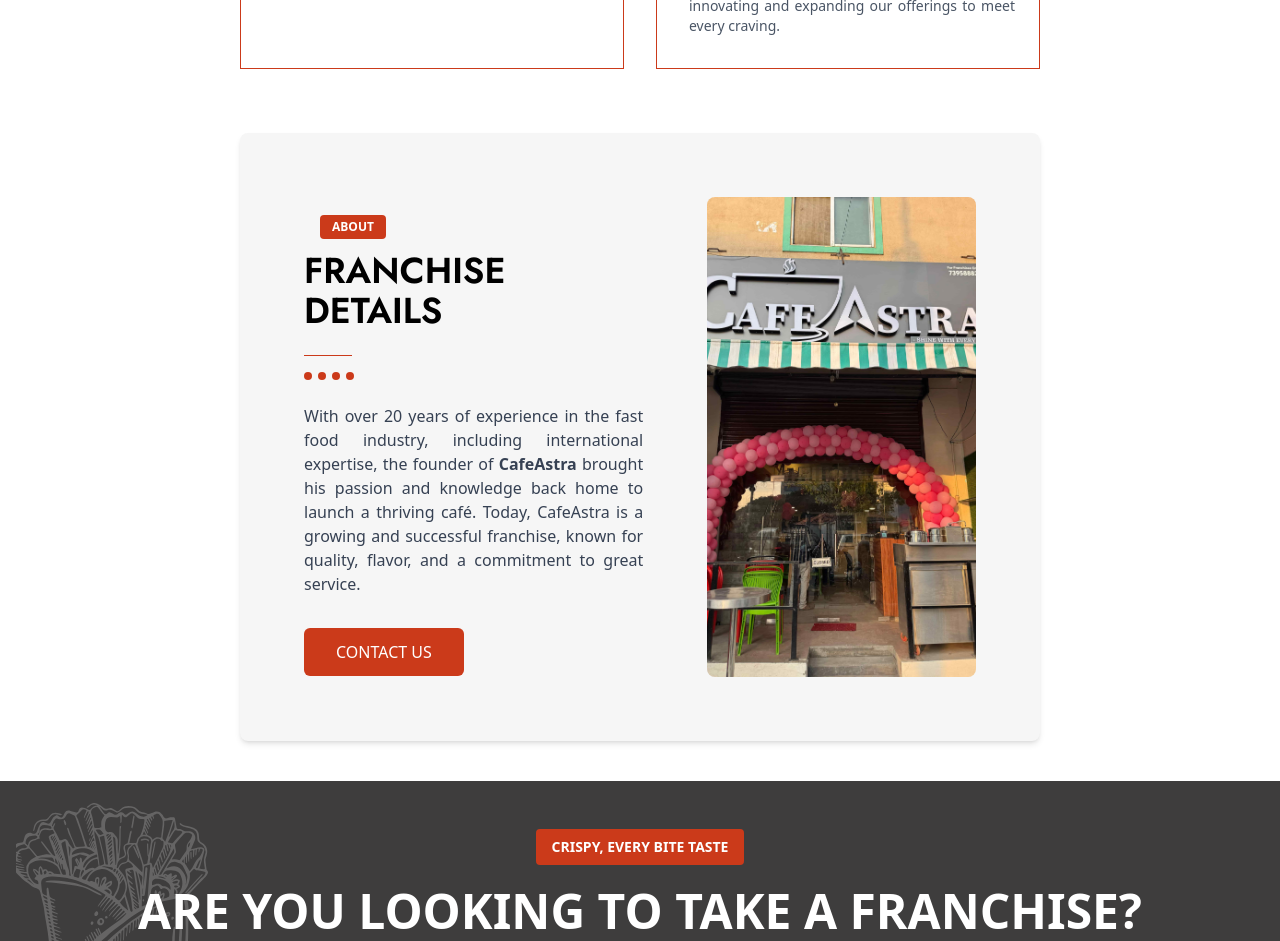
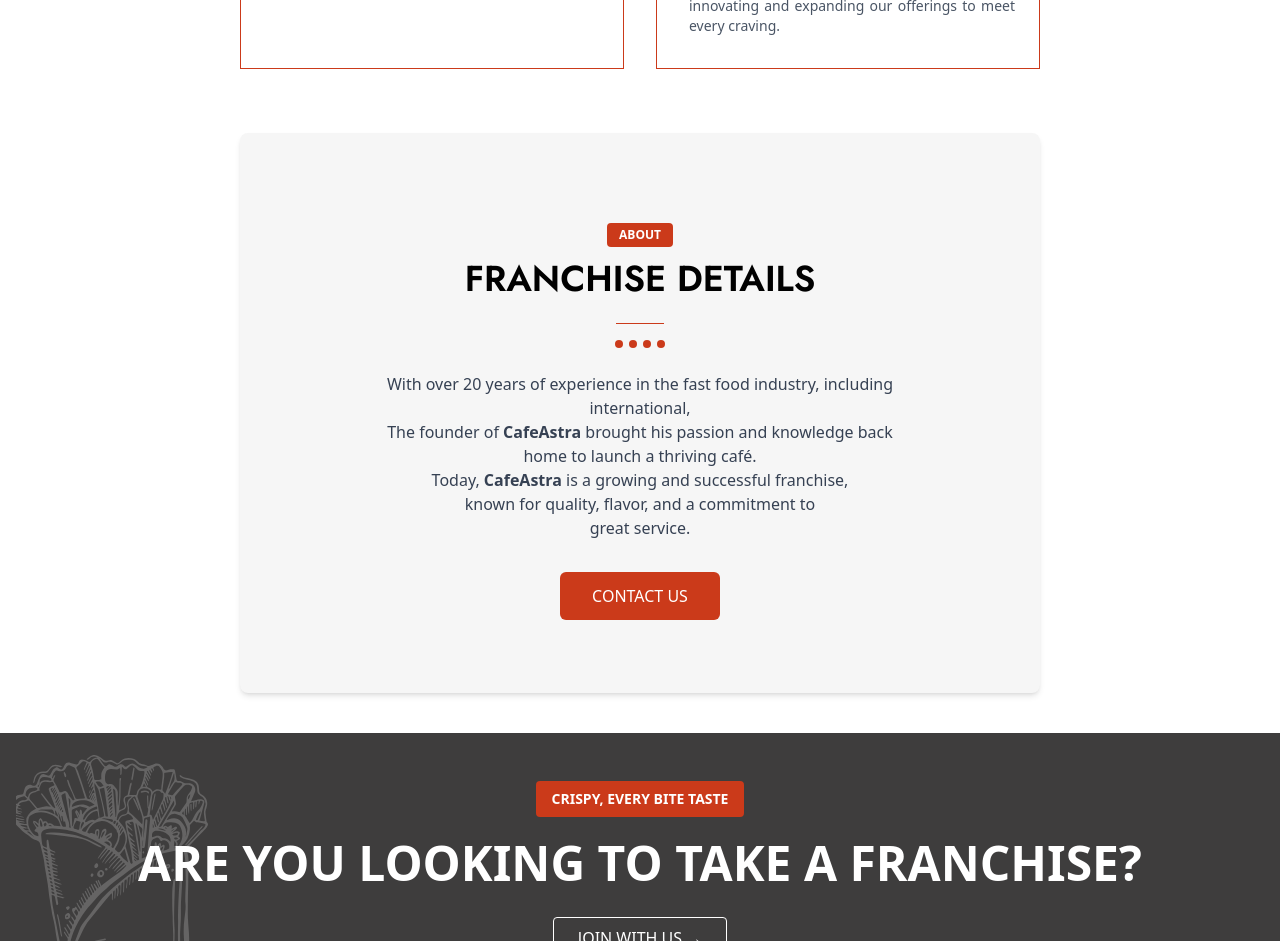
Before and after one commit to Asyedabdulrahman/CafeAstra, a React (Vite) app: page / in a window 1280 px wide. Shown: the part 3880-4821 px from the top of the page. Built offline with nearby package versions, Linux system fonts and the light colour scheme; a web font is replaced by a local one.

Commit message:
removed footer

```diff
--- a/src/components/MissionVision.jsx
+++ b/src/components/MissionVision.jsx
@@ -74,11 +74,11 @@
         </div>
 
         {/* Franchise Details */}
-        <div className="flex flex-col md:flex-row items-center text-center md:text-left bg-[#F6F6F6] p-6 sm:p-10 lg:p-16 rounded-lg shadow-md min-h-[70vh] space-y-8 md:space-y-0 md:space-x-8 lg:space-x-16">
+        <div className="flex flex-col md:flex-row items-center text-center bg-[#F6F6F6] p-6 sm:p-10 lg:p-16 rounded-lg shadow-md min-h-[70vh] space-y-8 md:space-y-0 md:space-x-8 lg:space-x-16">
           {/* TEXT CONTENT CONTAINER */}
           {/* - flex-1 allows this container to grow and fill available space. */}
           {/* - Order set to 2 on mobile (order-2) and 1 on desktop (md:order-1) to ensure text is below the image on small screens. */}
-          <div className="flex-1 flex flex-col items-center md:items-start order-2 md:order-1">
+          <div className="flex-1 flex flex-col items-center">
             <button className="bg-[#CB3A1A] text-xs text-white font-semibold px-3 py-1 m-4 rounded mb-3">
               ABOUT
             </button>
@@ -97,16 +97,23 @@
               <div className="w-2 h-2 bg-[#CB3A1A] rounded-full"></div>
             </div>
 
-            <p
-              className="text-base text-gray-700 mb-8 w-full max-w-md mx-auto md:mx-0"
-              style={{ textAlign: "justify" }}
-            >
-              With over 20 years of experience in the fast food industry,
-              including international expertise, the founder of{" "}
-              <span className="font-bold">CafeAstra </span>
-              brought his passion and knowledge back home to launch a thriving
-              café. Today, CafeAstra is a growing and successful franchise,
-              known for quality, flavor, and a commitment to great service.
+            <p className="text-base text-gray-700 mb-8 w-full mx-auto md:mx-0">
+              <span className="block max-w-xl mx-auto text-center">
+                With over 20 years of experience in the fast food industry,
+                including international,
+              </span>
+              <span className="block max-w-lg mx-auto text-center">
+                The founder of <span className="font-bold">CafeAstra</span>{" "}
+                brought his passion and knowledge back home to launch a thriving
+                café.
+              </span>
+              <span className="block max-w-md mx-auto text-center">
+                Today, <span className="font-bold">CafeAstra</span> is a growing
+                and successful franchise,
+              </span>
+              <span className="block max-w-sm mx-auto text-center">
+                known for quality, flavor, and a commitment to great service.
+              </span>
             </p>
 
             <a href="#contactus" className="w-full md:w-auto">
@@ -116,12 +123,28 @@
               </button>
             </a>
           </div>
+        </div>
+      </div>
+    </section>
+  );
+});
 
-          {/* IMAGE CONTAINER */}
-          {/* - Now visible on all screen sizes. */}
-          {/* - Has a fixed height on mobile and takes the full container height on desktop. */}
-          {/* - Order set to 1 on mobile (order-1) and 2 on desktop (md:order-2) to appear on top on small screens. */}
-          <div className="w-full md:w-2/5 h-80 md:h-[60vh] order-1 md:order-2">
+export default MissionVision;
+
+{
+  /* IMAGE CONTAINER */
+}
+{
+  /* - Now visible on all screen sizes. */
+}
+{
+  /* - Has a fixed height on mobile and takes the full container height on desktop. */
+}
+{
+  /* - Order set to 1 on mobile (order-1) and 2 on desktop (md:order-2) to appear on top on small screens. */
+}
+{
+  /* <div className="w-full md:w-2/5 h-80 md:h-[60vh] order-1 md:order-2">
             <img
               src={shopImage}
               alt="CafeAstra franchise interior"
@@ -130,11 +153,5 @@
               }`}
               onLoad={() => setIsImageLoaded(true)}
             />
-          </div>
-        </div>
-      </div>
-    </section>
-  );
-});
-
-export default MissionVision;
+          </div> */
+}
```
